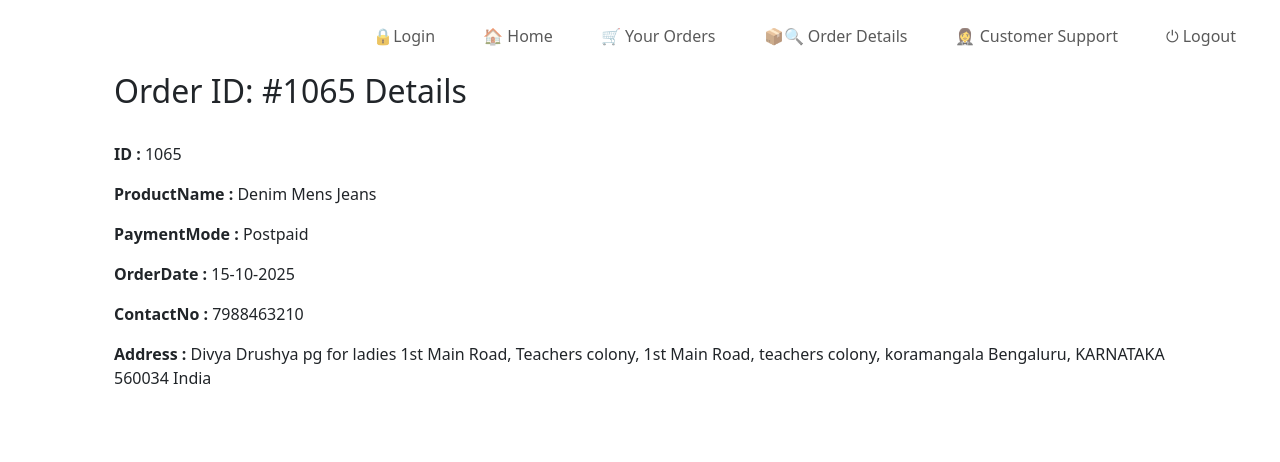
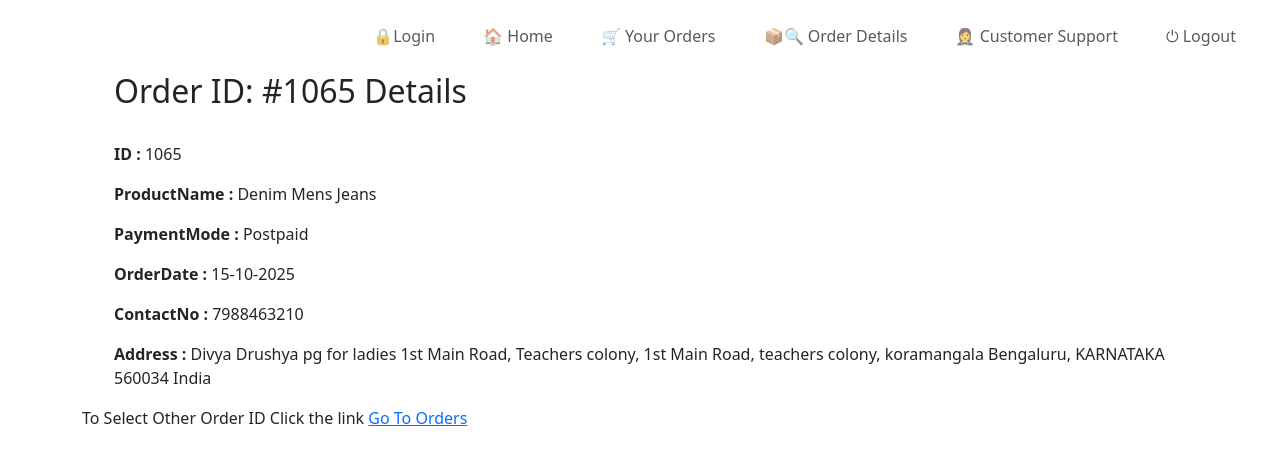
Before and after one commit to bandikedivya/Angular_Routing, an Angular app: page /order-details/1065 in a window 1280 px wide. Shown: the top 462 px of the page. Built offline with nearby package versions, Linux system fonts and the light colour scheme.

Commit message:
Changes made

```diff
--- a/src/app/order-details/order-details.component.html
+++ b/src/app/order-details/order-details.component.html
@@ -25,3 +25,7 @@
       <p><strong>Address : </strong>{{item.Address}}</p>
     </li>
   </ul>
+
+
+
+  <p>To Select Other Order ID Click the link <a [routerLink]="['../../order-details/:OrderId/order-history']">Go To Orders</a></p>
--- a/src/app/order-history/order-history.component.html
+++ b/src/app/order-history/order-history.component.html
@@ -45,4 +45,5 @@
 <a routerLink='/home'>Go To Home</a>
 <br>
 <br>
+
 <p> To Contact Customer Support click the link <a routerLink="/customer-support">Customer Support</a></p>
```
Also changed, not shown: src/app/app.module.ts (+8 -0 lines).
